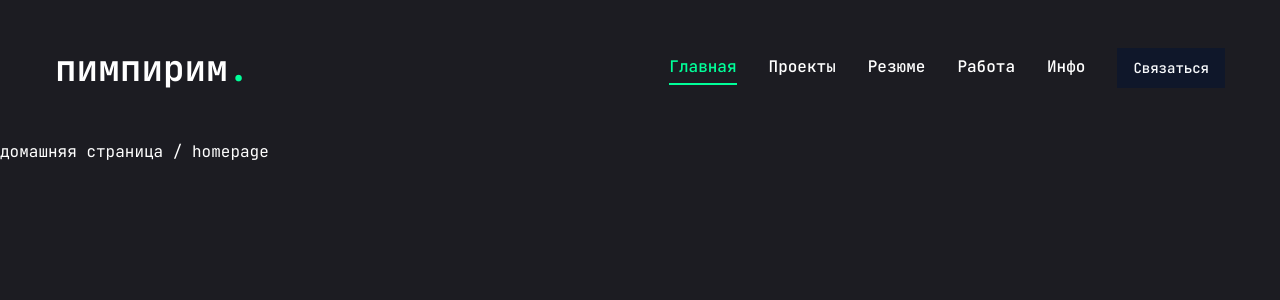
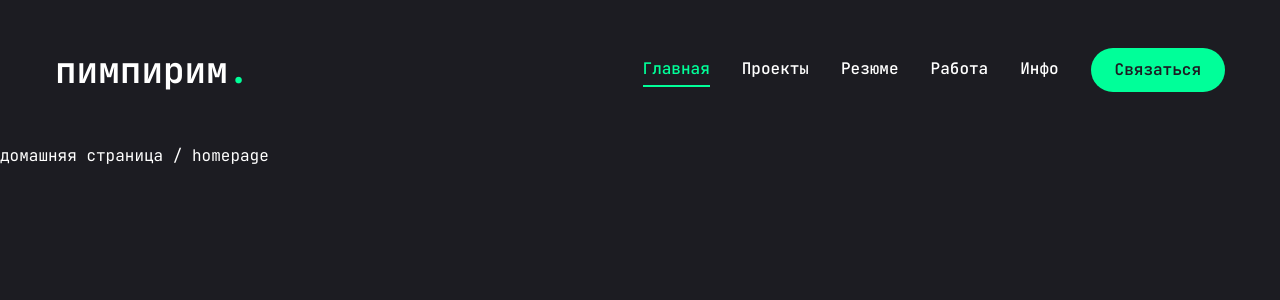
Before and after one commit to paintdrip/portfolio, a Next.js app: page / in a window 1280 px wide. Shown: the top 300 px of the page. Built offline with nearby package versions, Linux system fonts and the light colour scheme.

Commit message:
finished with navigation and add styles to the btn

```diff
--- a/components/modules/MobileNav.jsx
+++ b/components/modules/MobileNav.jsx
@@ -4,29 +4,7 @@
 import { usePathname } from 'next/navigation'
 import Link from 'next/link'
 import { CiMenuFries } from 'react-icons/ci'
-
-const links = [
-	{
-		name: 'главная',
-		path: '/',
-	},
-	{
-		name: 'проекты',
-		path: '/services',
-	},
-	{
-		name: 'резюме',
-		path: '/resume',
-	},
-	{
-		name: 'работа',
-		path: '/work',
-	},
-	{
-		name: 'инфо',
-		path: '/contact',
-	},
-]
+import { links } from '@/constants/links'
 
 const MobileNav = () => {
 	const pathname = usePathname()
@@ -34,7 +12,7 @@
 	return (
 		<Sheet>
 			<SheetTrigger className='flex justify-center items-center'>
-				<CiMenuFries className='text=[32px] text-accent' />
+				<CiMenuFries className='w-[25px] h-[25px] text-accent' />
 			</SheetTrigger>
 			<SheetContent className='flex flex-col'>
 				<div className='mt-32 mb-40 text-center text-2xl'>
--- a/components/modules/Nav.jsx
+++ b/components/modules/Nav.jsx
@@ -2,29 +2,7 @@
 
 import Link from 'next/link'
 import { usePathname } from 'next/navigation'
-
-const links = [
-	{
-		name: 'главная',
-		path: '/',
-	},
-	{
-		name: 'проекты',
-		path: '/services',
-	},
-	{
-		name: 'резюме',
-		path: '/resume',
-	},
-	{
-		name: 'работа',
-		path: '/work',
-	},
-	{
-		name: 'инфо',
-		path: '/contact',
-	},
-]
+import { links } from '@/constants/links'
 
 const Nav = () => {
 	const pathname = usePathname()
--- a/components/ui/button.jsx
+++ b/components/ui/button.jsx
@@ -1,47 +1,32 @@
-import * as React from "react"
-import { Slot } from "@radix-ui/react-slot"
-import { cva } from "class-variance-authority";
+import * as React from 'react'
+import { Slot } from '@radix-ui/react-slot'
+import { cva } from 'class-variance-authority'
 
-import { cn } from "@/lib/utils"
+import { cn } from '@/lib/utils'
 
-const buttonVariants = cva(
-  "inline-flex items-center justify-center gap-2 whitespace-nowrap rounded-md text-sm font-medium ring-offset-white transition-colors focus-visible:outline-none focus-visible:ring-2 focus-visible:ring-slate-950 focus-visible:ring-offset-2 disabled:pointer-events-none disabled:opacity-50 [&_svg]:pointer-events-none [&_svg]:size-4 [&_svg]:shrink-0 dark:ring-offset-slate-950 dark:focus-visible:ring-slate-300",
-  {
+const buttonVariants = cva('inline-flex items-center justify-center text-base font-semibold ring-offset-white transition-colors whitespace-nowrap rounded-full ', {
 	variants: {
 		variant: {
-        default: "bg-slate-900 text-slate-50 hover:bg-slate-900/90 dark:bg-slate-50 dark:text-slate-900 dark:hover:bg-slate-50/90",
-        destructive:
-          "bg-red-500 text-slate-50 hover:bg-red-500/90 dark:bg-red-900 dark:text-slate-50 dark:hover:bg-red-900/90",
-        outline:
-          "border border-slate-200 bg-white hover:bg-slate-100 hover:text-slate-900 dark:border-slate-800 dark:bg-slate-950 dark:hover:bg-slate-800 dark:hover:text-slate-50",
-        secondary:
-          "bg-slate-100 text-slate-900 hover:bg-slate-100/80 dark:bg-slate-800 dark:text-slate-50 dark:hover:bg-slate-800/80",
-        ghost: "hover:bg-slate-100 hover:text-slate-900 dark:hover:bg-slate-800 dark:hover:text-slate-50",
-        link: "text-slate-900 underline-offset-4 hover:underline dark:text-slate-50",
+			default: 'bg-accent text-primary hover:bg-accent-hover',
+			primary: 'bg-primary text-white',
+			outline: 'border border-accent bg-transparent text-accent hover:bg-accent hover:text-primary',
 		},
 		size: {
-        default: "h-10 px-4 py-2",
-        sm: "h-9 rounded-md px-3",
-        lg: "h-11 rounded-md px-8",
-        icon: "h-10 w-10",
+			default: 'h-[44px] px-6',
+			md: 'h-[48px] px-6',
+			lg: 'h-[56px] px-8 text-sm uppercase tracking-[2px]',
 		},
 	},
 	defaultVariants: {
-      variant: "default",
-      size: "default",
+		variant: 'default',
+		size: 'default',
 	},
-  }
-)
+})
 
 const Button = React.forwardRef(({ className, variant, size, asChild = false, ...props }, ref) => {
-  const Comp = asChild ? Slot : "button"
-  return (
-    (<Comp
-      className={cn(buttonVariants({ variant, size, className }))}
-      ref={ref}
-      {...props} />)
-  );
+	const Comp = asChild ? Slot : 'button'
+	return <Comp className={cn(buttonVariants({ variant, size, className }))} ref={ref} {...props} />
 })
-Button.displayName = "Button"
+Button.displayName = 'Button'
 
 export { Button, buttonVariants }
--- /dev/null
+++ b/constants/links.js
@@ -0,0 +1,22 @@
+export const links = [
+	{
+		name: 'главная',
+		path: '/',
+	},
+	{
+		name: 'проекты',
+		path: '/services',
+	},
+	{
+		name: 'резюме',
+		path: '/resume',
+	},
+	{
+		name: 'работа',
+		path: '/work',
+	},
+	{
+		name: 'инфо',
+		path: '/contact',
+	},
+]
```
Lines whose indentation alone changed are shown as unchanged.
